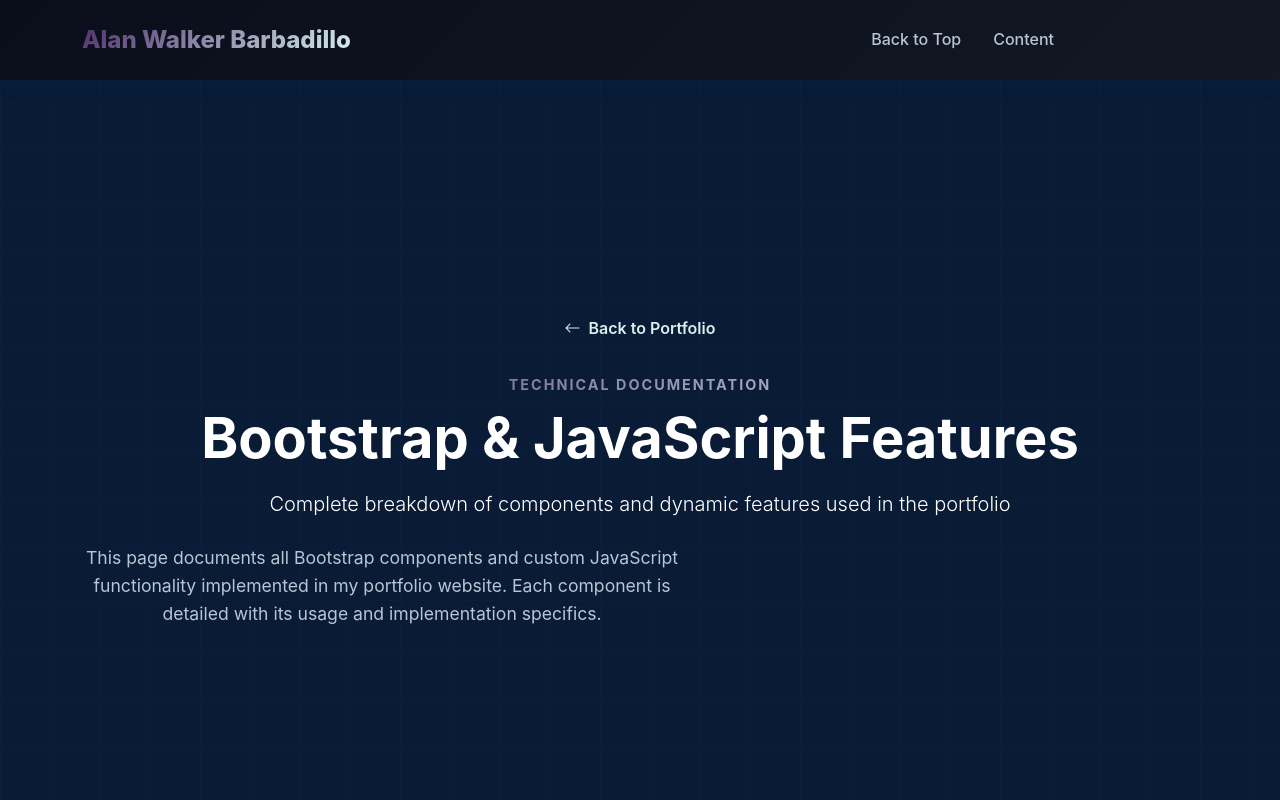
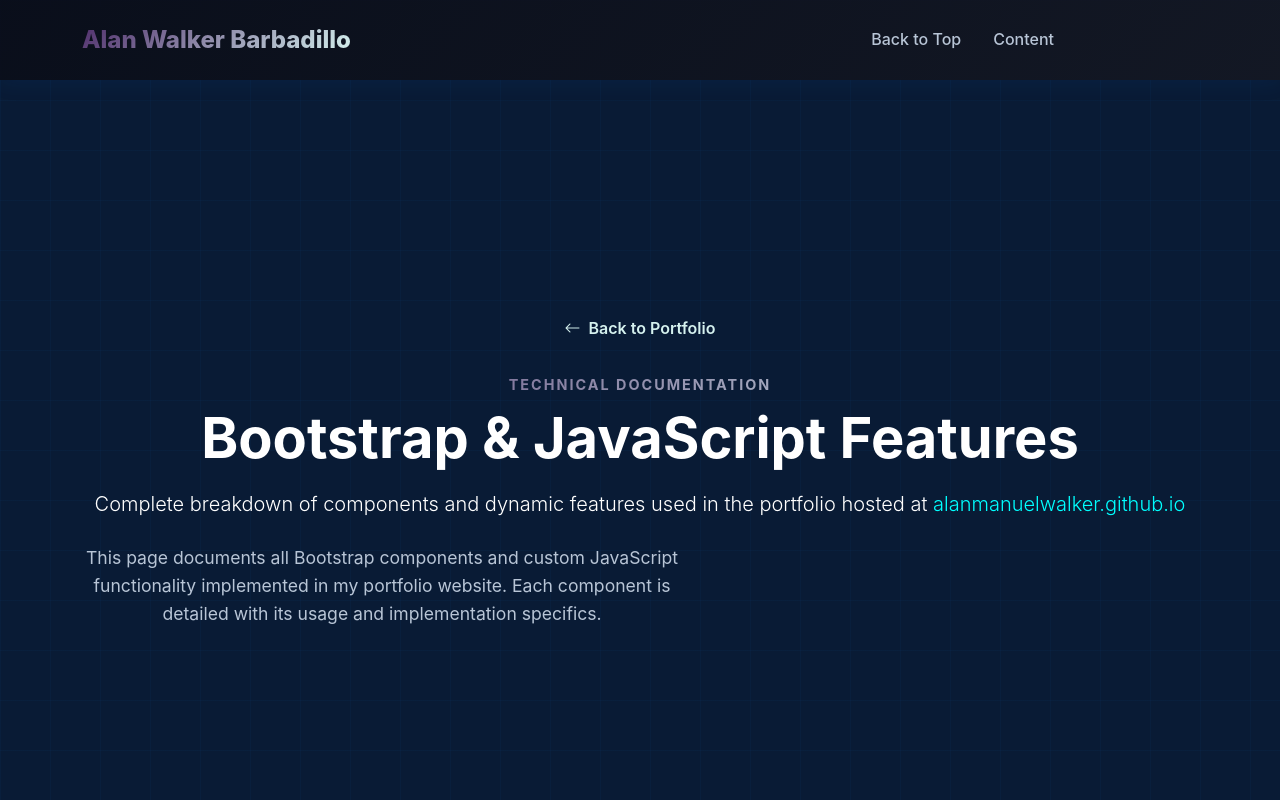
Before and after one commit to AlanManuelWalker/AlanManuelWalker.github.io, a plain HTML site: page documentation.html in a window 1280 px wide. Shown: the top 800 px of the page. Drawn offline with nearby package versions, Linux system fonts and the light colour scheme.

Commit message:
final commit

```diff
--- a/documentation.html
+++ b/documentation.html
@@ -58,7 +58,7 @@
                         </a>
                         <p class="text-gradient mb-2">TECHNICAL DOCUMENTATION</p>
                         <h1 class="display-3 fw-bold mb-3">Bootstrap & JavaScript Features</h1>
-                        <p class="lead mb-4">Complete breakdown of components and dynamic features used in the portfolio</p>
+                        <p class="lead mb-4">Complete breakdown of components and dynamic features used in the portfolio hosted at <a href="https://alanmanuelwalker.github.io/" style="color:aqua">alanmanuelwalker.github.io</a></p>
                         <p class="hero-description">This page documents all Bootstrap components and custom JavaScript functionality implemented in my portfolio website. Each component is detailed with its usage and implementation specifics.</p>
                     </div>
                 </div>
```
